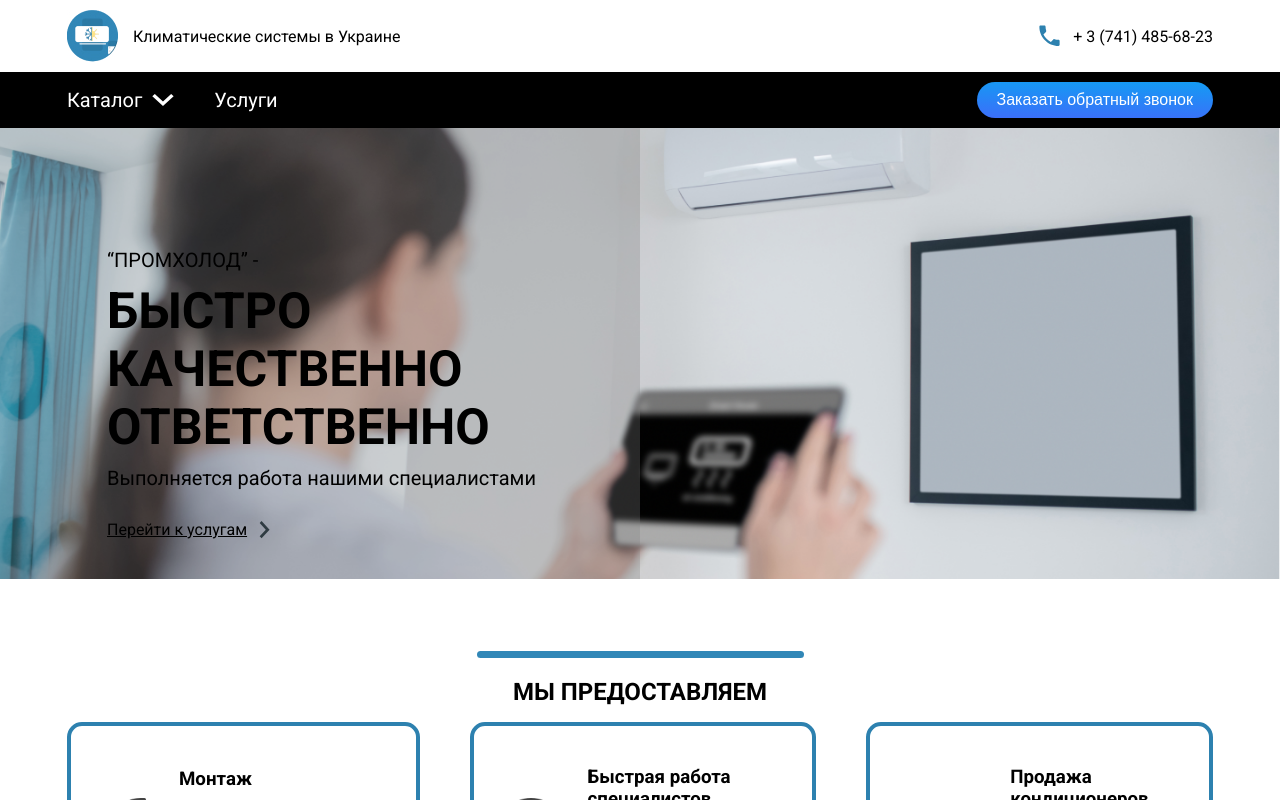
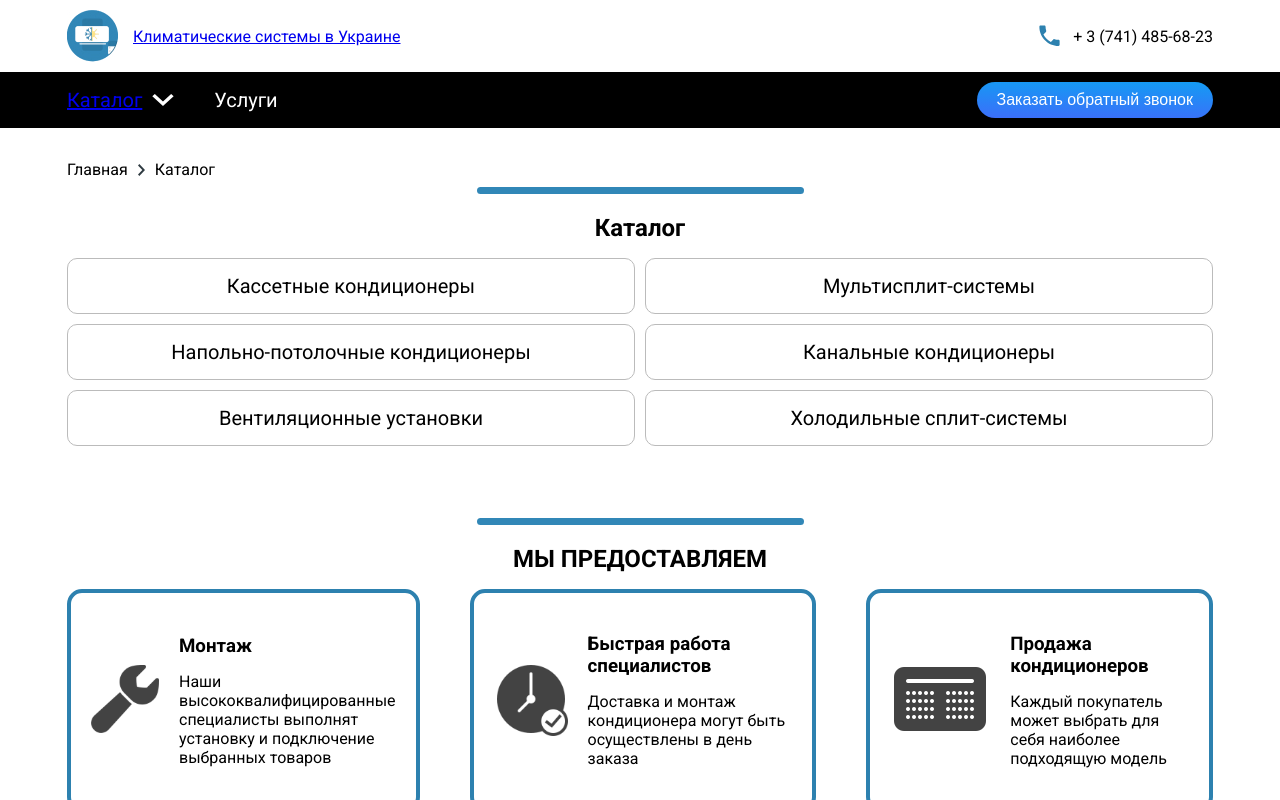
Before and after one commit to Blagoi4/React-Landing, a React (Vite) app: page /catalog in a window 1280 px wide. Shown: the top 800 px of the page. Built offline with nearby package versions, Linux system fonts and the light colour scheme.

Commit message:
Catalog-Pages-Catalog-block

```diff
--- a/package.json
+++ b/package.json
@@ -12,7 +12,8 @@
   "dependencies": {
     "react": "^18.2.0",
     "react-dom": "^18.2.0",
-    "styled-components": "^6.1.8"
+    "styled-components": "^6.1.8",
+    "react-router-dom": "^6.8.1"
   },
   "devDependencies": {
     "@types/react": "^18.2.37",
--- a/src/App.jsx
+++ b/src/App.jsx
@@ -1,34 +1,13 @@
-import OurOffers from "./components/OurOffers";
-import dataOffers from "./components/OurOffers/dataOffers";
-import OurServices from "./components/OurServices";
-import PopularModel from "./components/PopularModels";
-import dataPopular from "./components/PopularModels/dataPopular";
-import dataServices from "./components/OurServices/dataServices";
-import WhyChooseUs from "./components/WhyChooseUs";
-import dataWhyChooseUs from "./components/WhyChooseUs/dataWhyChooseUs";
-import OurContacts from "./components/OurContacts";
-import MainScreen from "./components/MainScreen";
-import Header from "./components/Header";
-import Footer from "./components/Footer";
+import { router } from "./routing/routing";
+import { RouterProvider } from "react-router-dom";
+import React from "react";
 
 export default function App() {
   return (
     <>
-      <Header />
-      <MainScreen
-        heading="БЫСТРО КАЧЕСТВЕННО ОТВЕТСТВЕННО"
-        subheading=" Выполняется работа нашими специалистами"
-      />
-      <OurOffers data={dataOffers} title="МЫ ПРЕДОСТАВЛЯЕМ" />
-      <PopularModel data={dataPopular} title="ПОПУЛЯРНЫЕ МОДЕЛИ" />
-      <OurServices
-        data={dataServices}
-        title="Наши услуги"
-        subTitle="Мы обеспечиваем комфорт для удобства совершения заказа"
-      />
-      <WhyChooseUs data={dataWhyChooseUs} title="Почему именно мы?" />
-      <OurContacts title="Наши контакты" />
-      <Footer/>
+      <React.StrictMode>
+        <RouterProvider router={router} />
+      </React.StrictMode>
     </>
   );
 }
--- a/src/components/Header/index.jsx
+++ b/src/components/Header/index.jsx
@@ -3,17 +3,19 @@ import ClimateIcon from "../../images/climateicon.jpeg";
 import Phone from "../../images/phone.svg";
 import Vector from "../../images/Vector.svg";
 import Button from "../Button";
+import { Link } from "react-router-dom";
 const Header = () => {
   return (
     <header>
       <div className="header-contact">
         <div className="container">
           <div className="header-contact-wrapper">
+            <Link to='/'>
             <div className="header-contact__icon">
               <img src={ClimateIcon} alt="" />
               <p>Климатические системы в Украине</p>
             </div>
-
+            </Link>
             <div className="header-contact__number">
               <img src={Phone} alt="" />
               <p>+ 3 (741) 485-68-23</p>
@@ -25,10 +27,12 @@ const Header = () => {
         <div className="container">
           <div className="header-catalog-wrapper">
             <div className="header-catalog__menu">
+            <Link to='/catalog'>
               <p className="p-text">
                 Каталог
                 <img src={Vector} alt="" />
               </p>
+              </Link>
               <p>Услуги</p>
             </div>
             <div className="header-catalog__button">
--- /dev/null
+++ b/src/components/OurCatalog/Card/Card.jsx
@@ -0,0 +1,11 @@
+import "../OurCatalog.css";
+
+const Card = ({ title }) => {
+  return (
+    <>
+      <div className="our-catalog-card">{title}</div>
+    </>
+  );
+};
+
+export default Card;
--- /dev/null
+++ b/src/components/OurCatalog/OurCatalog.css
@@ -0,0 +1,36 @@
+.our-catalog-menu {
+    display: flex;
+    align-items: center;
+    gap: 10px;
+}
+.our-catalog-wrapper {
+display: flex;
+flex-wrap: wrap;
+flex-direction: row;
+
+gap: 10px;
+/* gap: 10px; */
+
+}
+/* .our-catalog-card__left {
+    display: flex;
+    flex-direction: column;
+    gap: 10px;
+} */
+/* .our-catalog-card__right {
+    display: flex;
+    flex-direction: column;
+    gap: 10px;
+} */
+.our-catalog-card {
+    border: 1px solid #BBBBBB;
+    padding: 15px 66px;
+    text-wrap:nowrap;
+    border-radius: 10px;
+    font-size: 20px;
+    display: flex;
+    justify-content: center;
+align-items: center;
+    flex: 1;
+
+}
--- /dev/null
+++ b/src/components/OurCatalog/dataOurCatalog.js
@@ -0,0 +1,28 @@
+const dataOurCatalog = [
+    {
+        title: 'Кассетные кондиционеры',
+        key: 1
+    },
+    {
+        title: 'Мультисплит-системы',
+        key: 2
+    },
+    {
+        title: 'Напольно-потолочные кондиционеры',
+        key: 3
+    },
+    {
+        title: 'Канальные кондиционеры',
+        key: 4
+    },
+    {
+        title: 'Вентиляционные установки',
+        key: 5
+    },
+    {
+        title: 'Холодильные сплит-системы',
+        key: 6
+    },
+]
+
+export default dataOurCatalog
--- /dev/null
+++ b/src/components/OurCatalog/index.jsx
@@ -0,0 +1,28 @@
+import "./OurCatalog.css";
+import SectionTitle from "../SectionTitle";
+import CatalogPagesIconVector from "../../images/catalogPagesIconVector.svg";
+import Card from "./Card/Card";
+import dataOurCatalog from "./dataOurCatalog";
+
+const OurCatalog = ({ title }) => {
+  return (
+    <section>
+      <div className="container">
+        <div className="our-catalog-menu">
+          {" "}
+          Главная
+          <img src={CatalogPagesIconVector} alt="" />
+          <p>Каталог</p>
+        </div>
+        <SectionTitle title={title} />
+        <div className="our-catalog-wrapper">
+          {dataOurCatalog.map((item) => (
+            <Card title={item.title}  key={item.key}/>
+          ))}
+        </div>
+      </div>
+    </section>
+  );
+};
+
+export default OurCatalog;
--- a/src/main.jsx
+++ b/src/main.jsx
@@ -1,11 +1,6 @@
-import ReactDOM from 'react-dom/client'
-import App from './App.jsx'
-import './index.css'
-import { StrictMode } from 'react';
+import ReactDOM from "react-dom/client";
+import App from "./App.jsx";
+import "./index.css";
 
-const root = document.getElementById('root')
-ReactDOM.createRoot(root).render(
-  <StrictMode>
-    <App />
-  </StrictMode>
-)
+const root = document.getElementById("root");
+ReactDOM.createRoot(root).render(<App />);
--- /dev/null
+++ b/src/pages/Catalog.jsx
@@ -0,0 +1,19 @@
+import OurCatalog from '../components/OurCatalog';
+import dataOurCatalog from '../components/OurCatalog/dataOurCatalog';
+import OurOffers from '../components/OurOffers'
+import dataOffers from "../components/OurOffers/dataOffers";
+import PopularModel from '../components/PopularModels';
+import dataPopular from '../components/PopularModels/dataPopular';
+
+
+const Catalog = () => {
+  return (
+    <>
+    <OurCatalog data={dataOurCatalog} title='Каталог'/>
+      <OurOffers data={dataOffers} title="МЫ ПРЕДОСТАВЛЯЕМ" />
+      <PopularModel data={dataPopular} title="ПОПУЛЯРНЫЕ МОДЕЛИ" />
+    </>
+  );
+};
+
+export default Catalog;
--- /dev/null
+++ b/src/pages/Home.jsx
@@ -0,0 +1,32 @@
+import OurOffers from "../components/OurOffers";
+import dataOffers from "../components/OurOffers/dataOffers";
+import OurServices from "../components/OurServices";
+import PopularModel from "../components/PopularModels";
+import dataPopular from "../components/PopularModels/dataPopular";
+import dataServices from "../components/OurServices/dataServices";
+import WhyChooseUs from "../components/WhyChooseUs";
+import dataWhyChooseUs from "../components/WhyChooseUs/dataWhyChooseUs";
+import OurContacts from "../components/OurContacts";
+import MainScreen from "../components/MainScreen";
+
+const Home = () => {
+  return (
+    <>
+      <MainScreen
+        heading="БЫСТРО КАЧЕСТВЕННО ОТВЕТСТВЕННО"
+        subheading=" Выполняется работа нашими специалистами"
+      />
+      <OurOffers data={dataOffers} title="МЫ ПРЕДОСТАВЛЯЕМ" />
+      <PopularModel data={dataPopular} title="ПОПУЛЯРНЫЕ МОДЕЛИ" />
+      <OurServices
+        data={dataServices}
+        title="Наши услуги"
+        subTitle="Мы обеспечиваем комфорт для удобства совершения заказа"
+      />
+      <WhyChooseUs data={dataWhyChooseUs} title="Почему именно мы?" />
+      <OurContacts title="Наши контакты" />
+    </>
+  );
+};
+
+export default Home;
--- /dev/null
+++ b/src/pages/Root.jsx
@@ -0,0 +1,15 @@
+import { Outlet } from "react-router-dom"
+import Header from '../components/Header'
+import Footer from '../components/Footer'
+
+const Root = () => {
+return (
+    <>
+    <Header/>
+    <Outlet/>
+    <Footer/>
+    </>
+)
+}
+
+export default Root
--- /dev/null
+++ b/src/routing/routing.jsx
@@ -0,0 +1,17 @@
+import Root from '../pages/Root';
+import {
+  Route,
+  createBrowserRouter,
+  createRoutesFromElements,
+} from 'react-router-dom';
+import Home from '../pages/Home';
+import Catalog from '../pages/Catalog';
+
+export const router = createBrowserRouter(
+  createRoutesFromElements(
+    <Route element={<Root />}>
+      <Route path="/" element={<Home />} />
+      <Route path="/catalog" element={<Catalog />} />
+    </Route>,
+  ),
+);
```
Also changed, not shown: src/images/catalogPagesIconVector.svg (added), 1 other file (tests, documents, lock files or other folders).
